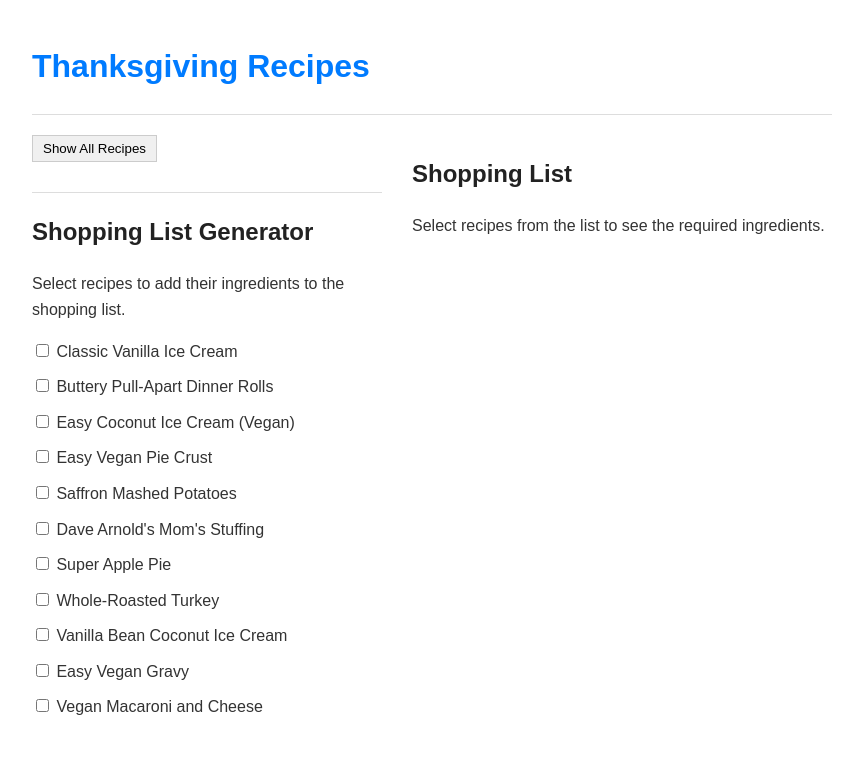
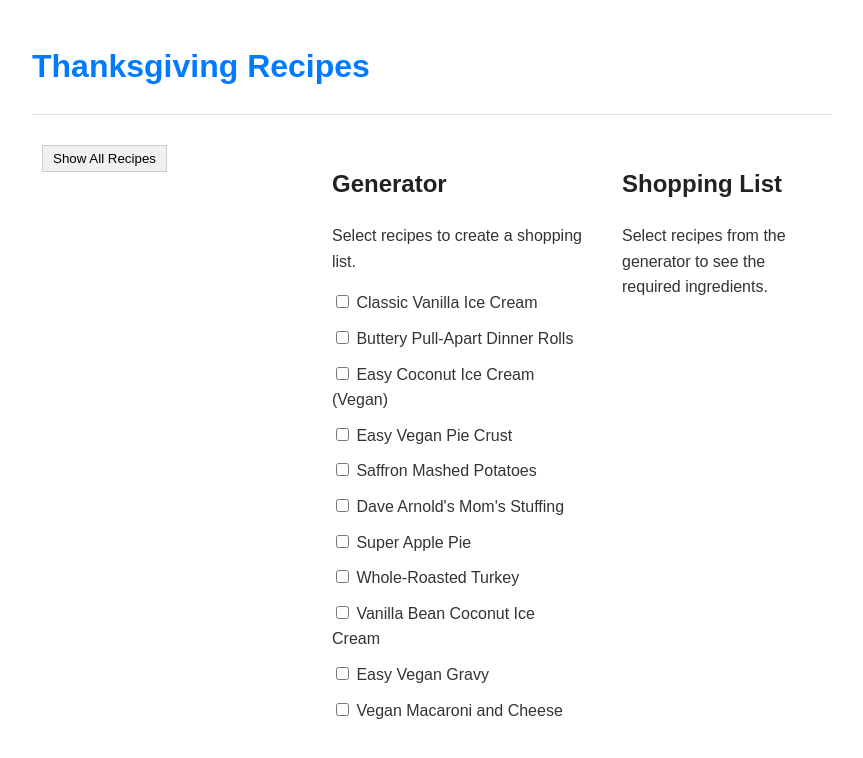
Before and after one commit to JabronieMan/thanksgiving, a Jekyll site: the page built from index.md, in a window 1280 px wide. Shown: the top 758 px of the page, without its empty margins (208-1071 px from the left). Built offline with Jekyll 4.4.1, drawn with Linux system fonts in a browser that asks for light colours.

Commit message:
Layout adjustments

```diff
--- a/index.md
+++ b/index.md
@@ -10,12 +10,9 @@ title: Home
     flex-direction: column;
   }
 
-  .left-column, .right-column {
+  .column {
     width: 100%;
-  }
-
-  .shopping-list-generator {
-    margin-top: 20px;
+    padding: 10px;
   }
 
   .recipe-list ul, .shopping-list-generator ul {
@@ -39,6 +36,7 @@ title: Home
 
   #recipe-drawer-content {
     display: none; /* Hidden by default */
+    margin-top: 10px;
   }
 
   .toggle-button {
@@ -46,24 +44,28 @@ title: Home
     background: #f0f0f0;
     border: 1px solid #ccc;
     padding: 5px 10px;
-    margin-bottom: 10px;
     display: inline-block;
   }
 
   /* Desktop styles */
-  @media (min-width: 768px) {
+  @media (min-width: 992px) {
     .page-container {
       flex-direction: row;
       align-items: flex-start;
-      gap: 30px;
+      gap: 20px;
     }
 
-    .left-column {
-      width: 350px;
+    #drawer-column {
+      width: 250px;
       flex-shrink: 0;
     }
 
-    .right-column {
+    #generator-column {
+      width: 250px;
+      flex-shrink: 0;
+    }
+
+    #list-column {
       flex-grow: 1;
     }
   }
@@ -71,23 +73,21 @@ title: Home
 
 <div class="page-container">
 
-  <div class="left-column">
-    <div id="recipe-drawer">
-      <button id="recipe-drawer-toggle" class="toggle-button">Show All Recipes</button>
-      <div id="recipe-drawer-content" class="recipe-list">
-        <ul>
-          {% for recipe in site.recipes %}
-            <li><a href="{{ recipe.url | relative_url }}">{{ recipe.title }}</a></li>
-          {% endfor %}
-        </ul>
-      </div>
+  <div id="drawer-column" class="column">
+    <button id="recipe-drawer-toggle" class="toggle-button">Show All Recipes</button>
+    <div id="recipe-drawer-content" class="recipe-list">
+      <ul>
+        {% for recipe in site.recipes %}
+          <li><a href="{{ recipe.url | relative_url }}">{{ recipe.title }}</a></li>
+        {% endfor %}
+      </ul>
     </div>
+  </div>
 
-    <hr>
-
+  <div id="generator-column" class="column">
     <div class="shopping-list-generator">
-      <h2>Shopping List Generator</h2>
-      <p>Select recipes to add their ingredients to the shopping list.</p>
+      <h2>Generator</h2>
+      <p>Select recipes to create a shopping list.</p>
       <div id="recipe-checkbox-list">
         <ul>
           {% for recipe in site.recipes %}
@@ -103,10 +103,10 @@ title: Home
     </div>
   </div>
 
-  <div class="right-column">
+  <div id="list-column" class="column">
     <h2>Shopping List</h2>
     <div id="shopping-list">
-      <p>Select recipes from the list to see the required ingredients.</p>
+      <p>Select recipes from the generator to see the required ingredients.</p>
       <ul></ul>
     </div>
   </div>
```
